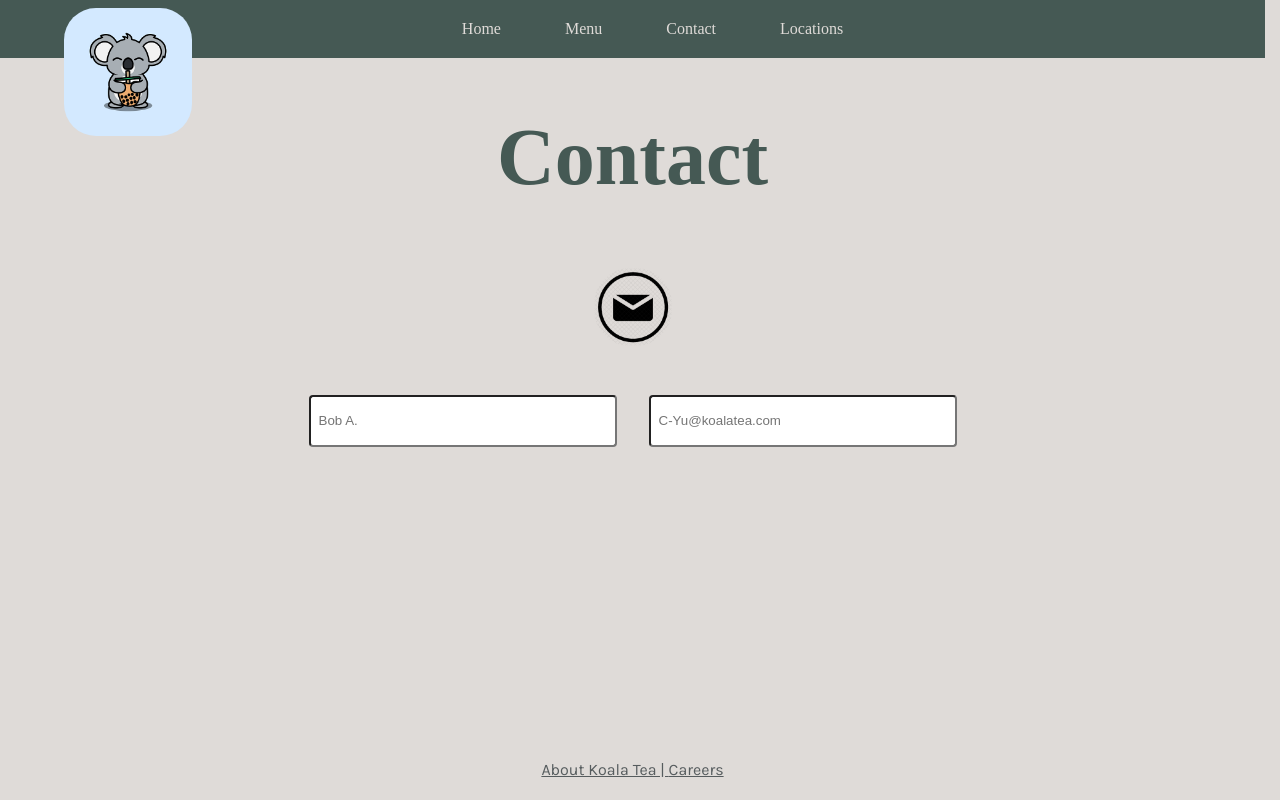
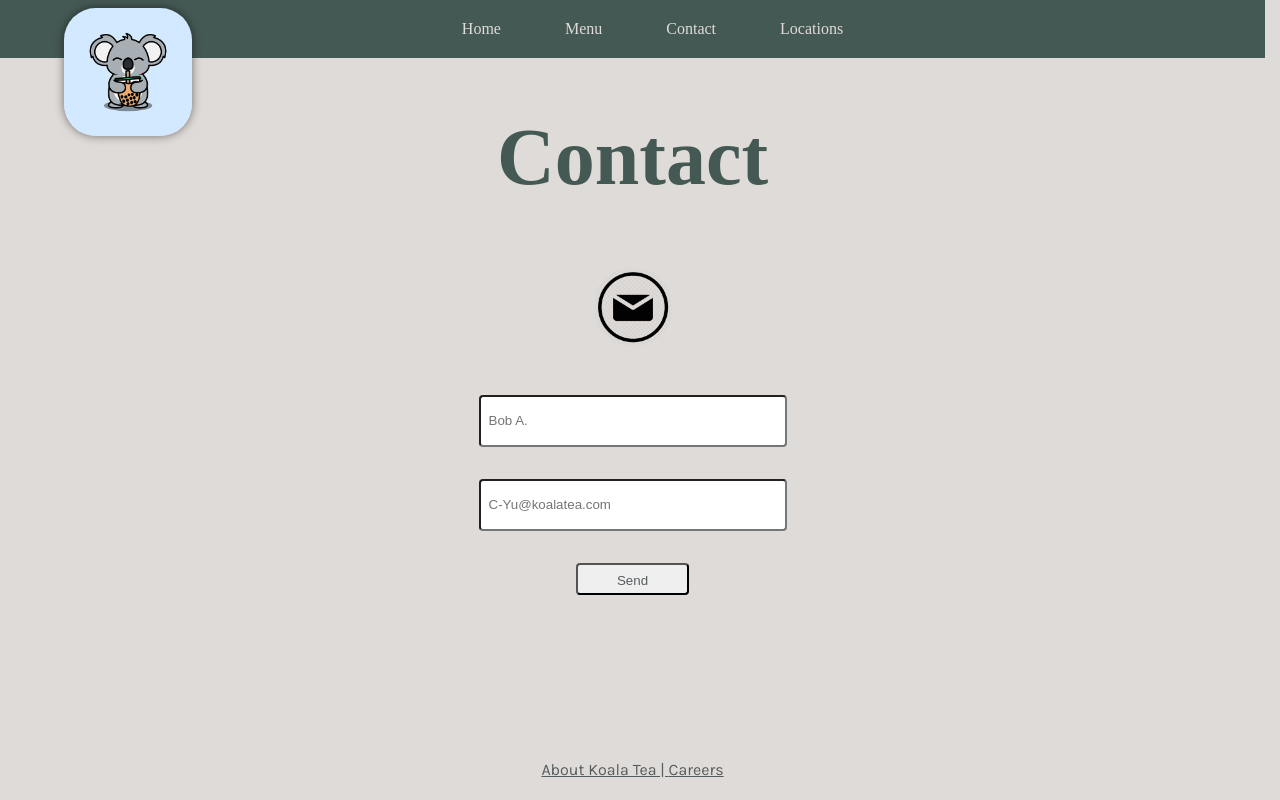
Before and after one commit to bchoy11/TOP-Restaurant, a website built with webpack: page dist/index.html in a window 1280 px wide. Both pictures are taken after a click on the item "Contact". Built offline with nearby package versions, Linux system fonts and the light colour scheme; a web font is replaced by a local one.

Commit message:
contact page functional

```diff
--- a/src/pages/contact.js
+++ b/src/pages/contact.js
@@ -3,10 +3,12 @@ import mailIcon from '../img/mail-icon.png';
 export default function contact(){
     const contact = document.createElement('div');
     const title = document.createElement('h1');
-    const form = document.createElement('form');
-    const input = document.createElement('div');
+    const input = document.createElement('form');
+    // const nameLabel = document.createElement('label');
+    // const emailLabel = document.createElement('email');
     const name = document.createElement('input');
     const email = document.createElement('input');
+    const submit = document.createElement('input');
     const mail = new Image();
 
     contact.id = 'contact';
@@ -20,20 +22,33 @@ export default function contact(){
     mail.className = 'icon';
 
     name.type = 'text';
+    name.id = 'name';
     name.placeholder = 'Bob A.'
 
     email.type = 'email';
+    email.id = 'email';
     email.placeholder = 'C-Yu@koalatea.com'
 
+    submit.type = 'submit';
+    submit.id = 'contact-submit';
+    submit.value = 'Send';
+
     input.id = 'contact-input';
+    input.onsubmit = submitFunction;
 
     input.appendChild(name);
     input.appendChild(email);
+    input.appendChild(submit);
 
     contact.appendChild(title);
     contact.appendChild(mail);
-    contact.appendChild(form);
     contact.appendChild(input);
 
     return contact;
 }
+
+function submitFunction(){
+    document.getElementById('name').value = '';
+    document.getElementById('email').value = '';
+    alert("Info submitted!");
+}
--- a/src/style.css
+++ b/src/style.css
@@ -42,6 +42,11 @@ body{
     position: absolute;
     top: .5rem;
     left: 4rem;
+    box-shadow: 0 0 10px rgba(0, 0, 0, 0.5);
+}
+
+#logo:hover{
+    transform: scale(1.025);
 }
 
 #title, .page-title{
@@ -151,6 +156,10 @@ ul{
 }
 
 /* Contact Page*/
+#contact-submit{
+    width: 33%;
+}
+
 input{
     width: 18rem;
     height: 2rem;
@@ -159,9 +168,17 @@ input{
     padding: .5rem;
 }
 
-/* @media(min-width: 426px){
+#contact-input{
+    display: flex;
+    flex-direction: column;
+    align-items: center;
+}
+
+/* Issue: Media query not working */
+/* @media (max-width: 770px){
     #title, .page-title{
-        font-size: 5rem;
+        font-size: 10rem;
+        color: white;
     }
 
     .story-container{
```
Also changed, not shown: dist/main.js.
